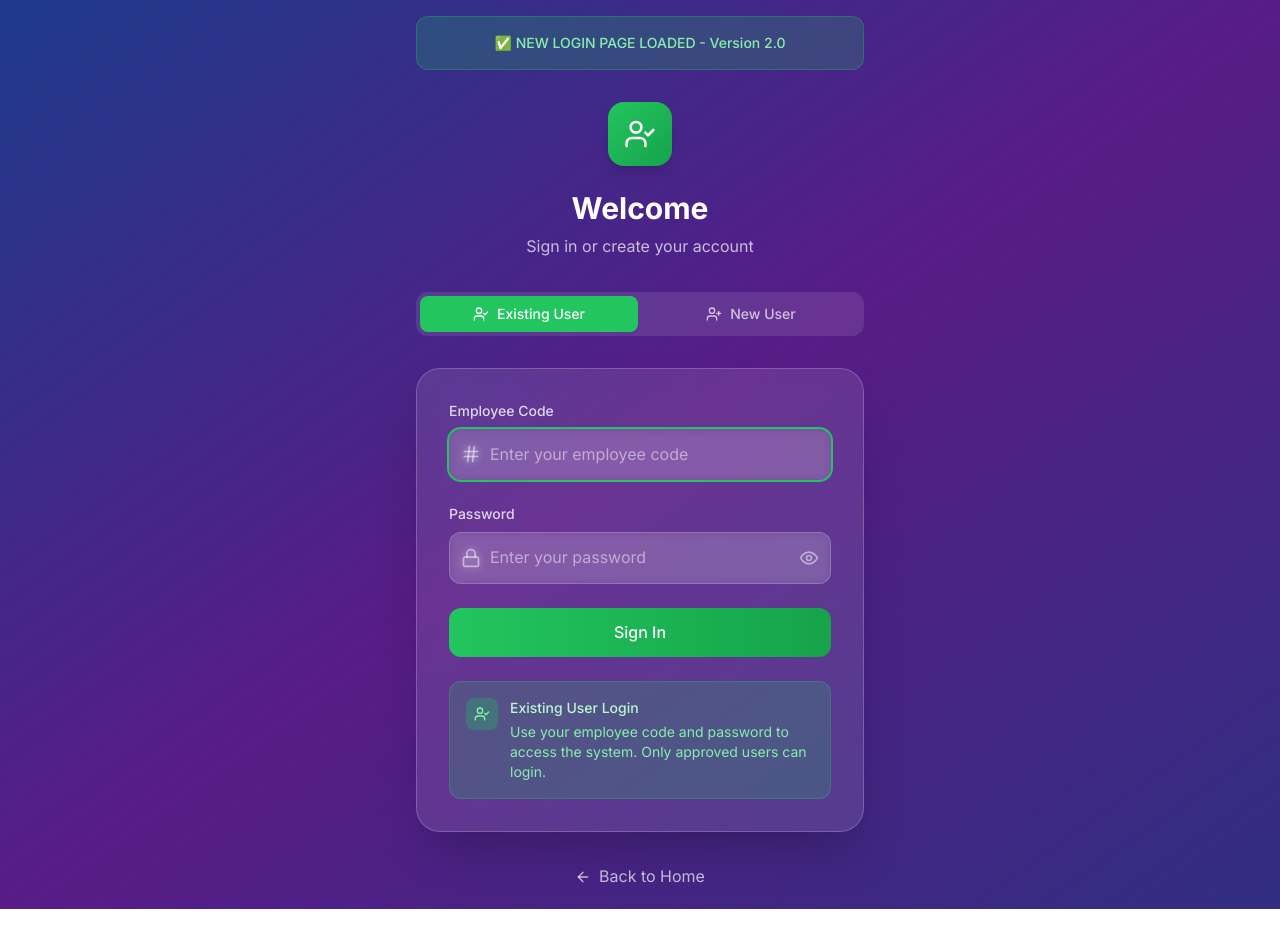
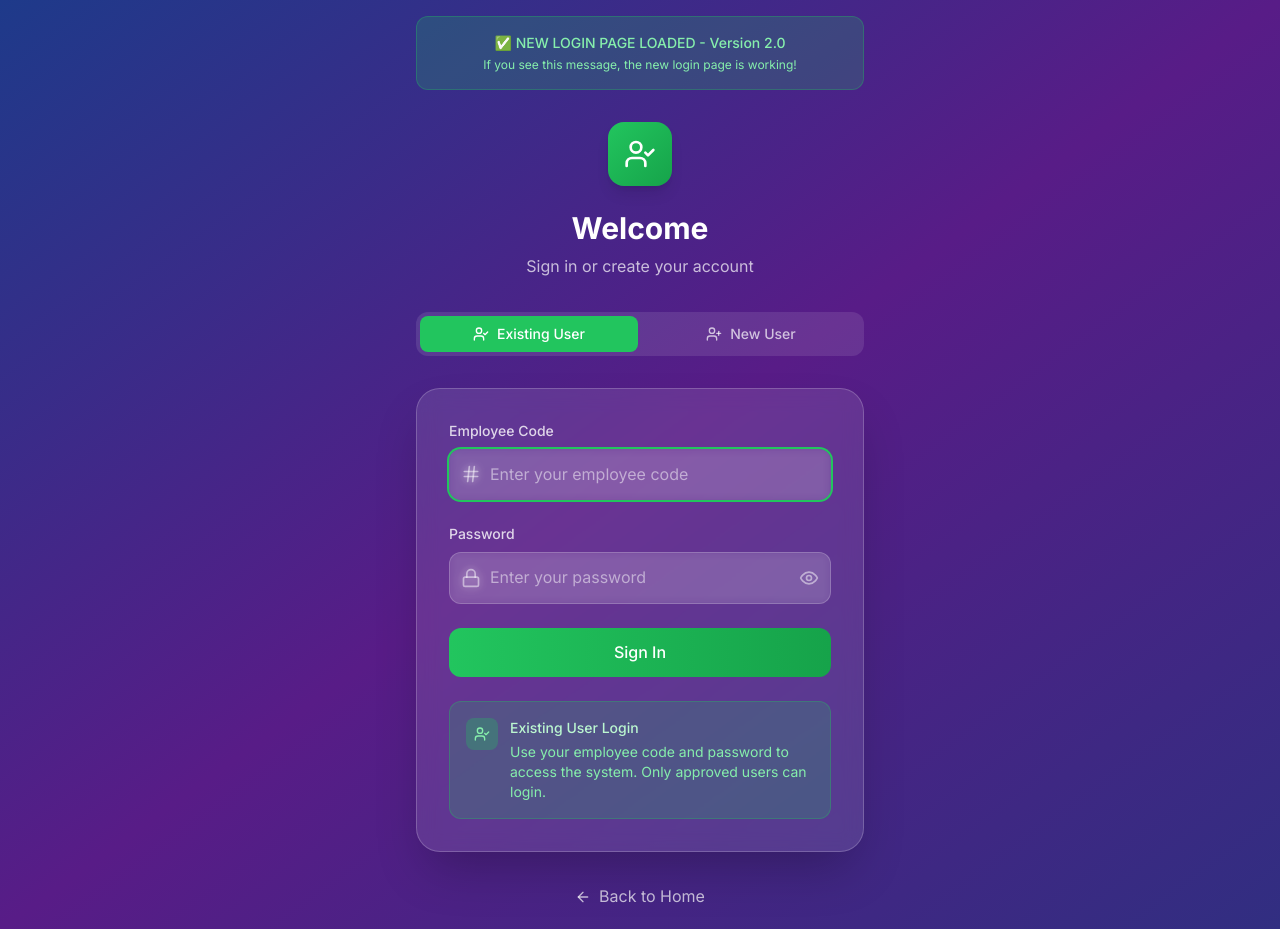
Before and after one commit to dipteshpadval/WEB-BASE-APPLICATION, a React (Vite) app in the folder frontend/: page /login in a window 1280 px wide. Built offline with nearby package versions, Linux system fonts and the light colour scheme; no server answers.

Commit message:
Add more prominent debug message to verify new login page deployment

```diff
--- a/frontend/src/pages/Login.tsx
+++ b/frontend/src/pages/Login.tsx
@@ -117,6 +117,7 @@ export default function Login() {
         {/* Debug Message */}
         <div className="text-center p-4 bg-green-500/20 border border-green-500/30 rounded-xl">
           <p className="text-green-300 text-sm font-medium">✅ NEW LOGIN PAGE LOADED - Version 2.0</p>
+          <p className="text-green-300 text-xs mt-1">If you see this message, the new login page is working!</p>
         </div>
 
         {/* Header */}
```
